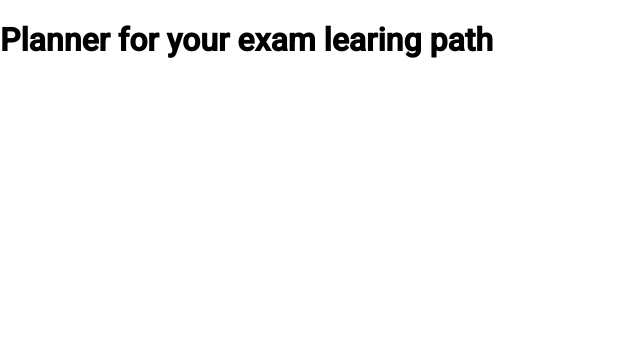
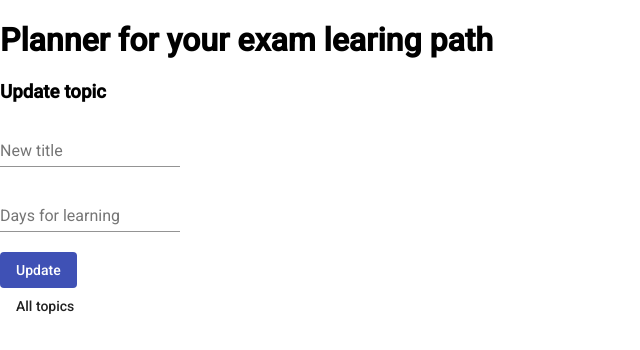
Before and after one commit to kkania44/exam-learning-planner, an Angular app in the folder planner-angular-front/: page /topics/1 in a window 1280 px wide. Before the commit this address led to /. Shown: the top 350 px of the page, without its empty margins (0-640 px from the left). Built offline with nearby package versions, Linux system fonts and the light colour scheme.

Commit message:
add updating and starting topic functionality on frontend

```diff
--- a/planner-angular-front/src/app/app-routing.module.ts
+++ b/planner-angular-front/src/app/app-routing.module.ts
@@ -3,11 +3,13 @@ import { CommonModule } from '@angular/common';
 import { RouterModule, Routes } from '@angular/router';
 import { SubtopicsComponent } from './subtopics/subtopics.component';
 import { TopicsComponent } from './topics/topics.component';
+import { UpdateTopicComponent } from './update-topic/update-topic.component';
 
 const routes: Routes = [
   { path: '', redirectTo: '/topics',  pathMatch: 'full'},
   { path: 'subtopics/topic/:id', component: SubtopicsComponent},
-  { path: 'topics', component: TopicsComponent}
+  { path: 'topics', component: TopicsComponent },
+  { path: 'topics/:id', component: UpdateTopicComponent }
 ]
 
 @NgModule({
--- a/planner-angular-front/src/app/app.module.ts
+++ b/planner-angular-front/src/app/app.module.ts
@@ -12,12 +12,14 @@ import { MatButtonModule } from '@angular/material/button';
 import { MatInputModule } from '@angular/material/input';
 import { MatListModule } from '@angular/material/list';
 import { MatTableModule } from '@angular/material/table';
+import { UpdateTopicComponent } from './update-topic/update-topic.component';
 
 @NgModule({
   declarations: [
     AppComponent,
     SubtopicsComponent,
-    TopicsComponent
+    TopicsComponent,
+    UpdateTopicComponent
   ],
   imports: [
     BrowserModule,
--- a/planner-angular-front/src/app/topic.service.ts
+++ b/planner-angular-front/src/app/topic.service.ts
@@ -7,16 +7,24 @@ import { Topic } from './topic';
   providedIn: 'root'
 })
 export class TopicService {
-  private url: 'http://localhost:8080/topics';
+  private url = 'http://localhost:8080/topics';
 
   constructor(private http: HttpClient) { }
 
   getAllTopics(): Observable<Topic[]> {
-    return this.http.get<Topic[]>('http://localhost:8080/topics');
+    return this.http.get<Topic[]>(this.url);
   }
 
   add(newTopic: Topic): Observable<Topic> {
-    return this.http.post<Topic>('http://localhost:8080/topics', newTopic, this.httpOptions);
+    return this.http.post<Topic>(this.url, newTopic, this.httpOptions);
+  }
+
+  start(topicId: number): Observable<Topic> {
+    return this.http.put<Topic>(`${this.url}/${topicId}`, topicId, this.httpOptions);
+  }
+
+  update(topic: Topic): Observable<Topic> {
+    return this.http.put<Topic>(this.url, topic, this.httpOptions);
   }
 
   httpOptions = {
--- a/planner-angular-front/src/app/topic.ts
+++ b/planner-angular-front/src/app/topic.ts
@@ -3,7 +3,7 @@ export class Topic {
     title: string;
     daysForLearning: number;
     completed: boolean;
-    startedOn: Date;
+    startedOn: string;
 
     constructor(title: string, daysForLearning: number) {
         this.title = title;
--- a/planner-angular-front/src/app/topics/topics.component.css
+++ b/planner-angular-front/src/app/topics/topics.component.css
@@ -0,0 +1,3 @@
+* {
+    margin-left: 25px;
+}
--- a/planner-angular-front/src/app/topics/topics.component.html
+++ b/planner-angular-front/src/app/topics/topics.component.html
@@ -6,15 +6,34 @@
         <td mat-cell *matCellDef="let topic">
             <a mat-flat-button color="primary" href="/subtopics/topic/{{topic.id}}">{{ topic.title }}</a></td>
     </ng-containter>
+
     <ng-containter matColumnDef="days for learning">
         <th mat-header-cell *matHeaderCellDef>Days for learning</th>
         <td mat-cell *matCellDef="let topic">{{ topic.daysForLearning }}</td>
     </ng-containter>
+
     <ng-containter matColumnDef="progress">
         <th mat-header-cell *matHeaderCellDef>Progress</th>
         <td mat-cell *matCellDef="let topic">
             <span *ngIf="topic.completed">Topic is completed</span>
             <span *ngIf="!topic.completed">Topic in progress</span>
+        </td>
+    </ng-containter>
+
+    <ng-containter matColumnDef="started on">
+        <th mat-header-cell *matHeaderCellDef>Started on</th>
+        <td mat-cell *matCellDef="let topic">
+            <button *ngIf="!topic.startedOn" mat-flat-button color="primary" (click)="start(topic)">
+                Start
+            </button>
+            <span *ngIf="topic.startedOn">{{ topic.startedOn }}</span>
+        </td>
+    </ng-containter>
+
+    <ng-containter matColumnDef="update">
+        <th mat-header-cell *matHeaderCellDef>Update</th>
+        <td mat-cell *matCellDef="let topic">
+            <a mat-flat-button href="/topics/{{topic.id}}">Update</a>
         </td>
     </ng-containter>
 
--- a/planner-angular-front/src/app/topics/topics.component.ts
+++ b/planner-angular-front/src/app/topics/topics.component.ts
@@ -1,3 +1,4 @@
+import { DatePipe } from '@angular/common';
 import { Component, Input, OnInit } from '@angular/core';
 import { ThemePalette } from '@angular/material/core';
 import { Topic } from '../topic';
@@ -6,14 +7,18 @@ import { TopicService } from '../topic.service';
 @Component({
   selector: 'app-topics',
   templateUrl: './topics.component.html',
-  styleUrls: ['./topics.component.css']
+  styleUrls: ['./topics.component.css'],
+  providers: [DatePipe]
 })
 export class TopicsComponent implements OnInit {
   @Input() color: ThemePalette;
   topics: Topic[];
-  displayedColumns = ['title', 'days for learning', 'progress'];
+  displayedColumns = ['title', 'days for learning', 'progress', 'started on', 'update'];
 
-  constructor(private topicService: TopicService) { }
+  constructor(
+    private topicService: TopicService,
+    private datepipe: DatePipe)
+    { }
 
   ngOnInit(): void {
     this.getAllTopics();
@@ -34,4 +39,10 @@ export class TopicsComponent implements OnInit {
       .subscribe(topic => this.topics.push(topic));
   }
 
+  start(topic: Topic): void {
+    let formattedCurrentDate = this.datepipe.transform(new Date(), 'yyyy-MM-dd');
+    topic.startedOn = formattedCurrentDate;
+    this.topicService.start(topic.id).subscribe();
+  }
+
 }
--- /dev/null
+++ b/planner-angular-front/src/app/update-topic/update-topic.component.html
@@ -0,0 +1,19 @@
+<h3>Update topic</h3>
+
+<form>
+    <mat-form-field>
+        <mat-label>New title</mat-label>
+        <input matInput type="text" #title>
+    </mat-form-field>
+    <br>
+    <mat-form-field>
+        <mat-label>Days for learning</mat-label>
+        <input matInput type="number" #daysForLearning>
+    </mat-form-field>
+    <br>
+    <button mat-flat-button color="primary" (click)="update(title.value, daysForLearning.value)">
+        Update
+    </button>
+</form>
+
+<a mat-flat-button href="/topics">All topics</a>
--- /dev/null
+++ b/planner-angular-front/src/app/update-topic/update-topic.component.ts
@@ -0,0 +1,36 @@
+import { Component, Input, OnInit } from '@angular/core';
+import { ThemePalette } from '@angular/material/core';
+import { ActivatedRoute, Params } from '@angular/router';
+import { Topic } from '../topic';
+import { TopicService } from '../topic.service';
+
+@Component({
+  selector: 'app-update-topic',
+  templateUrl: './update-topic.component.html',
+  styleUrls: ['./update-topic.component.css']
+})
+export class UpdateTopicComponent implements OnInit {
+  @Input() color: ThemePalette;
+
+  constructor(
+    private topicService: TopicService,
+    private route: ActivatedRoute) { }
+
+  ngOnInit(): void {
+  }
+
+  update(newTitle: string, learningDays: number): void {
+    let topic = new Topic(newTitle, learningDays);
+    topic.id = this.getIdFromUrl();
+    this.topicService.update(topic).subscribe();
+  }
+
+  private getIdFromUrl(): number {
+    let id: number;
+    this.route.params.forEach((params: Params) => {
+      id = +params['id']
+    });
+    return id;
+  }
+
+}
```
Also changed, not shown: planner-angular-front/src/app/update-topic/update-topic.component.css (added), 1 other file (tests, documents, lock files or other folders).
